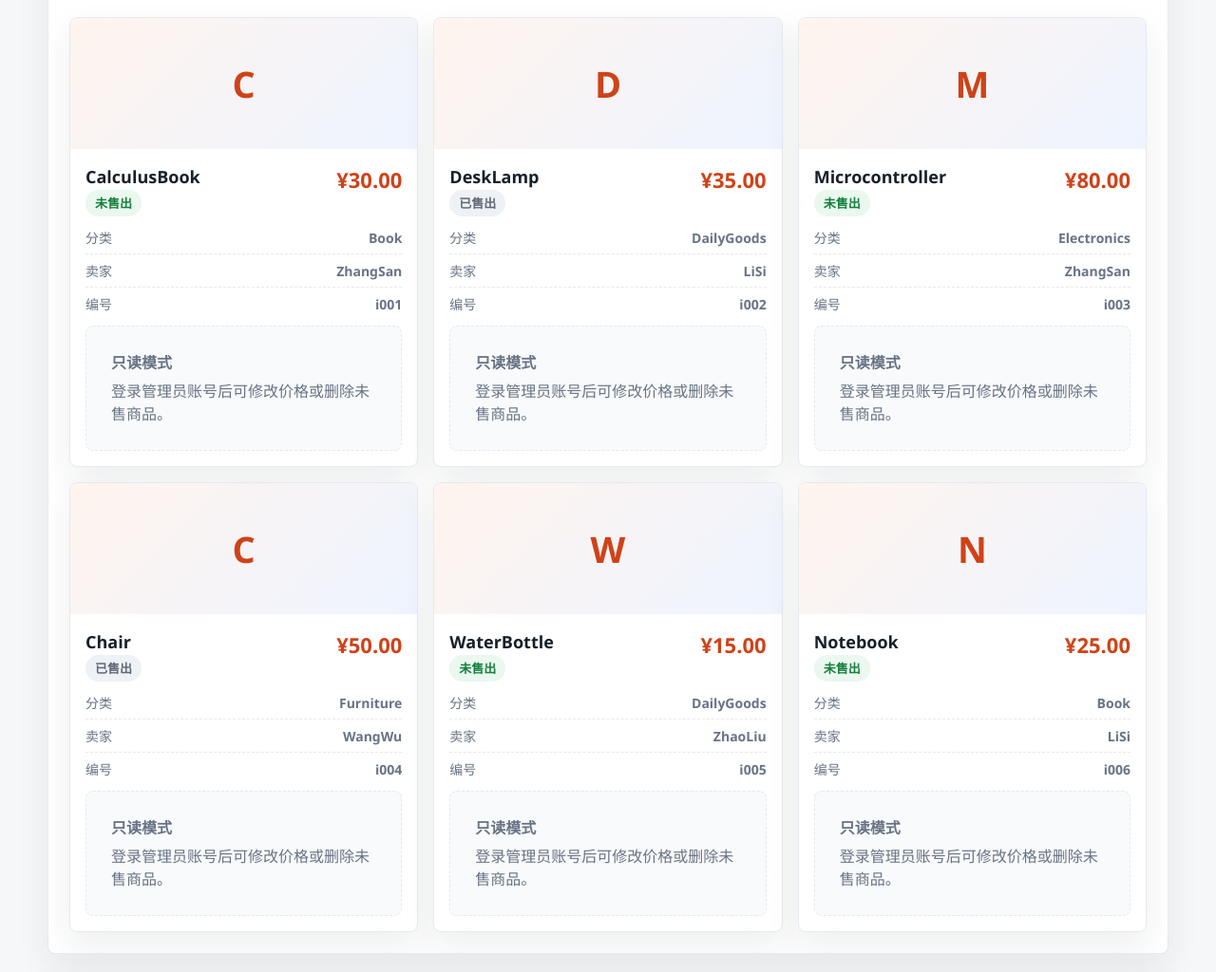
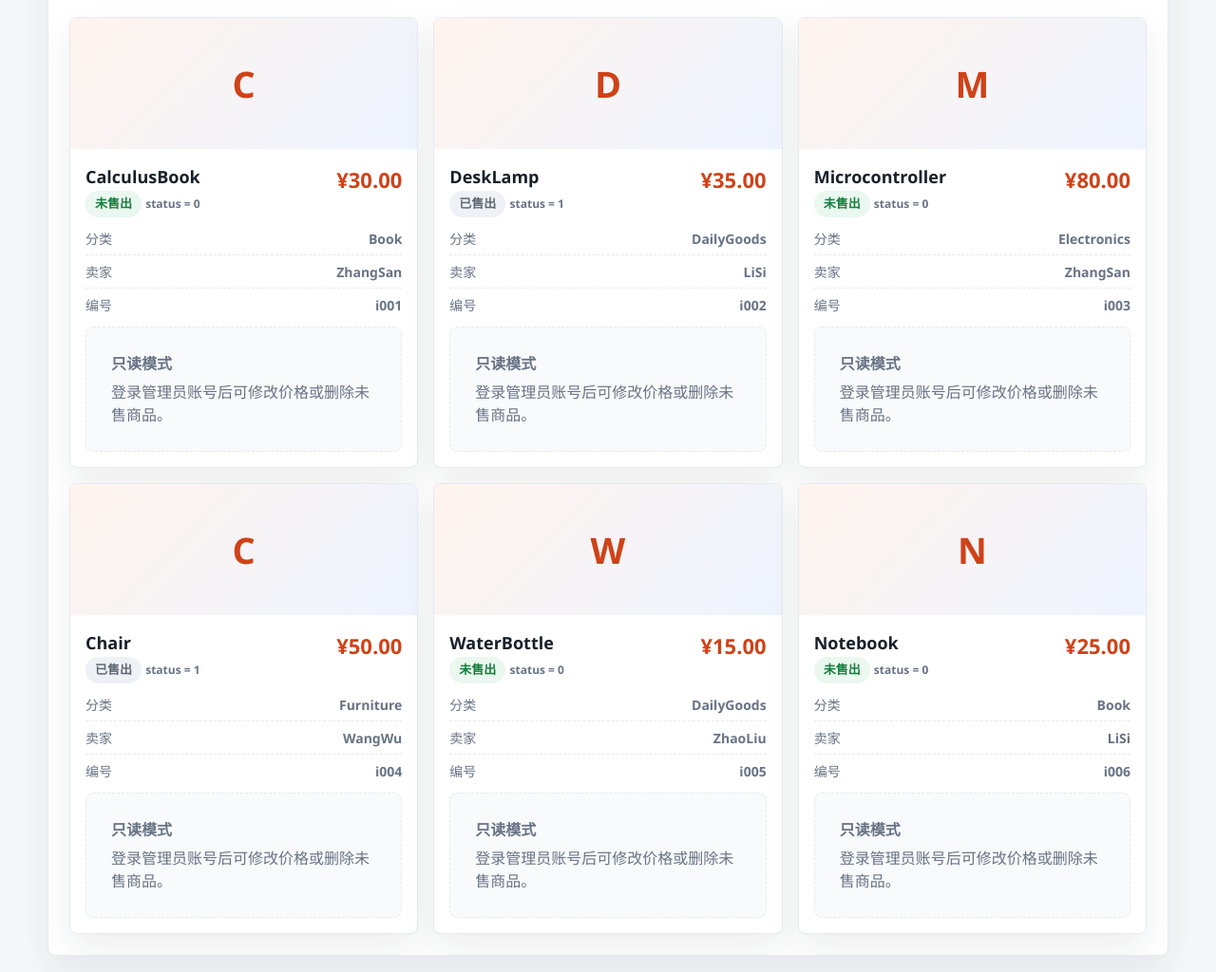
Before and after one commit to Island-Zero/campus-secondhand-db, a Flask app: page /items in a window 1280 px wide. Shown: the part 457-1481 px from the top of the page at 95% size. Run offline with Flask 3, Linux system fonts and the light colour scheme; data comes from the database, SQL or seed files in the repository.

Commit message:
Show item status field values

```diff
--- a/static/style.css
+++ b/static/style.css
@@ -510,6 +510,14 @@ select:focus {
     color: #5f6875;
 }
 
+.field-hint {
+    display: inline-flex;
+    margin-top: 6px;
+    color: var(--muted);
+    font-size: 12px;
+    font-weight: 700;
+}
+
 .row-actions form {
     display: flex;
     gap: 8px;
--- a/templates/item_list.html
+++ b/templates/item_list.html
@@ -57,6 +57,7 @@
                             <span class="status-pill {{ 'sold' if item.status == 1 else 'open' }}">
                                 {{ "已售出" if item.status == 1 else "未售出" }}
                             </span>
+                            <span class="field-hint">status = {{ item.status }}</span>
                         </div>
                         <div class="price">¥{{ "%.2f"|format(item.price) }}</div>
                     </div>
```
Also changed, not shown: public/static/style.css (+8 -0 lines).
